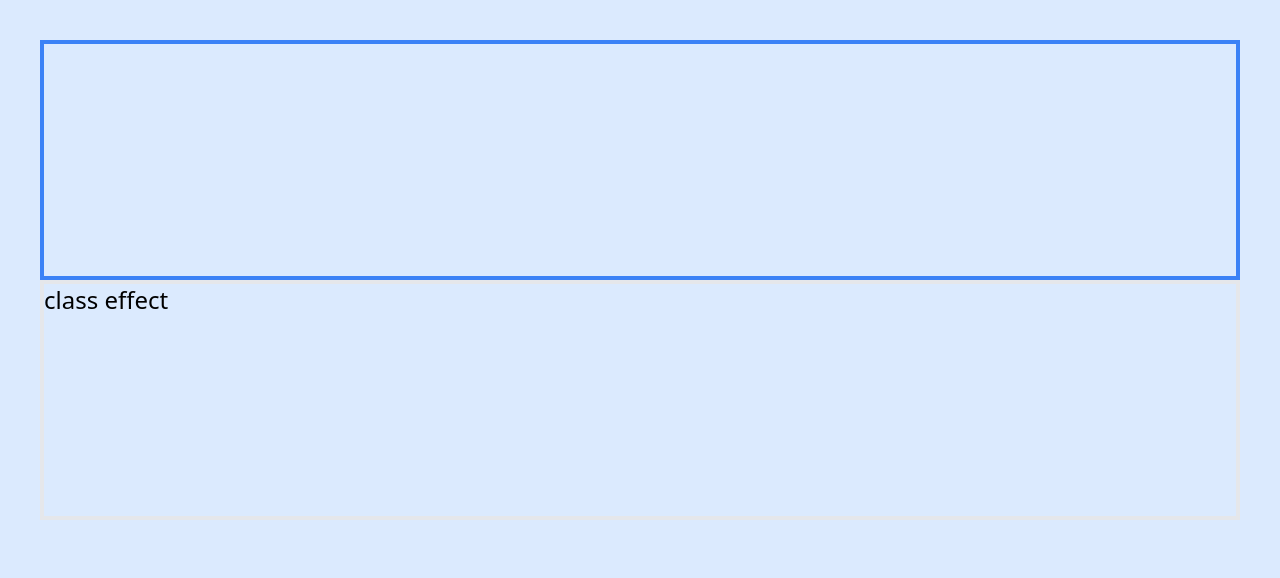
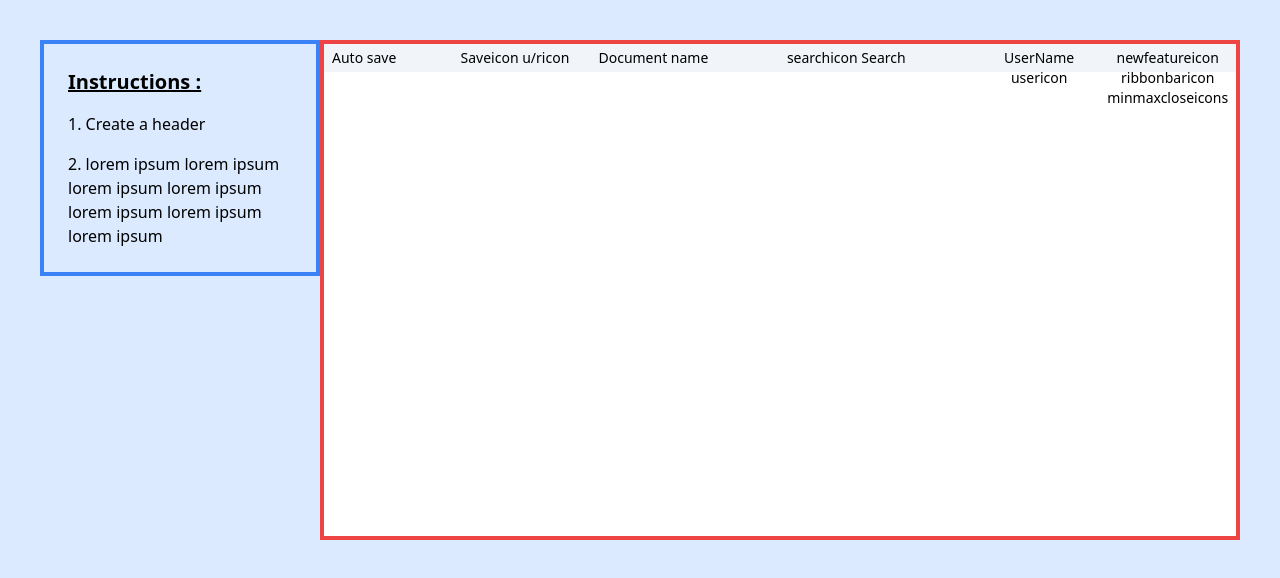
Before and after one commit to snowyru/ms-word-tutorial, a Next.js app: page / in a window 1280 px wide. Shown: the top 578 px of the page. Built offline with nearby package versions, Linux system fonts and the light colour scheme.

Commit message:
fixed div widths, add navbar

```diff
--- a/comps/container.tsx
+++ b/comps/container.tsx
@@ -6,7 +6,7 @@ import WNavbar from './wNavbar';
 export default function Container() {
     return (
         <>
-            <motion.div className=" row-span-3 col-span-8 relative border-red-500 border-4 bg-white">
+            <motion.div className=" row-span-3 col-span-8 relative bg-white">
                 <WNavbar/>
             </motion.div>
         </>
--- a/comps/wNavbar.tsx
+++ b/comps/wNavbar.tsx
@@ -3,10 +3,33 @@ import { motion } from "framer-motion";
 export default function WNavbar() {
     return (
         <>
-            <motion.div className='flex text-2xl w-full h-12 bg-black '
-            style={{}}
+            <motion.div className='grid grid-cols-7 flex text-2xl w-full h-7 pl-2 p-1 text-center bg-slate-100 text-sm'
             >
-                class effect
+                <motion.div className="text-left">
+                    <p className="">Auto save</p>
+                </motion.div>
+
+                <motion.div className="text-left">
+                    <p className=" ">Saveicon u/ricon</p>
+                </motion.div>
+
+                <motion.div className="">
+                    <p className=" ">Document name</p>
+                </motion.div>
+
+                <motion.div className="col-span-2">
+                    <p className="">searchicon Search</p>
+                </motion.div>
+
+                <motion.div className="">
+                    <p className="">UserName usericon</p>
+                </motion.div>
+
+                <motion.div className="">
+                    <p className="">newfeatureicon ribbonbaricon minmaxcloseicons</p>
+                </motion.div>
+
+
             </motion.div>
         </>
     );
--- a/pages/index.tsx
+++ b/pages/index.tsx
@@ -17,7 +17,7 @@ declare global {
 export default function Home() {
 
   const {height, width} = useWindowsDimensions();
-  const isScreenSmall = width<1200 && height<700 ;
+  const isScreenSmall = width<1200 || height<560 ;
 
   // useEffect(() => {
   //   if (isScreenSmall) {
@@ -31,7 +31,7 @@ export default function Home() {
 
   return (
     <>
-    <motion.div className="grid grid-rows-3 grid-flow-col w-screen h-screen p-10 bg-blue-100" >
+    <motion.div className="grid grid-flow-col w-screen h-screen p-10 bg-blue-100" >
       {isScreenSmall &&
       <motion.div className="bg-red-300 fixed justify-center items-center text-center inset-1/4 h-fit z-40" >
           <h1 className='text-4xl font-bold underline underline-offset-4 pt-4'>Hey, your screen is too small, please maximise your window</h1>
@@ -43,12 +43,15 @@ export default function Home() {
       </motion.div>
       }
     {/* Instruction side card */}
-      <motion.div className=' relative border-blue-500 border-4 p-4 '>
-        {/* <h1 className='text-4xl font-bold underline p-2' >Instructions :</h1>
-          <p className='text-2xl p-2'>1. Create a header</p> */}
+      <motion.div className='h-fit relative border-blue-500 border-4 p-4 '>
+        <h1 className='text-xl font-bold underline p-2' >Instructions :</h1>
+          <p className='p-2'>1. Create a header</p>
+          <p className='p-2'>2. lorem ipsum lorem ipsum lorem ipsum lorem ipsum lorem ipsum lorem ipsum lorem ipsum</p>
       </motion.div>
     {/* Word env */}
-      <Container/>
+     <motion.div className='w-[920px] h-[500px] relative border-red-500 border-4 bg-white'>
+        <Container/>
+     </motion.div>
     </motion.div>
     </>
 
--- a/tailwind.config.js
+++ b/tailwind.config.js
@@ -4,6 +4,7 @@ module.exports = {
     "./app/**/*.{js,ts,jsx,tsx}",
     "./pages/**/*.{js,ts,jsx,tsx}",
     "./components/**/*.{js,ts,jsx,tsx}",
+    "./comps/**/*.{js,ts,jsx,tsx}",
   ],
   theme: {
     extend: {},
```
